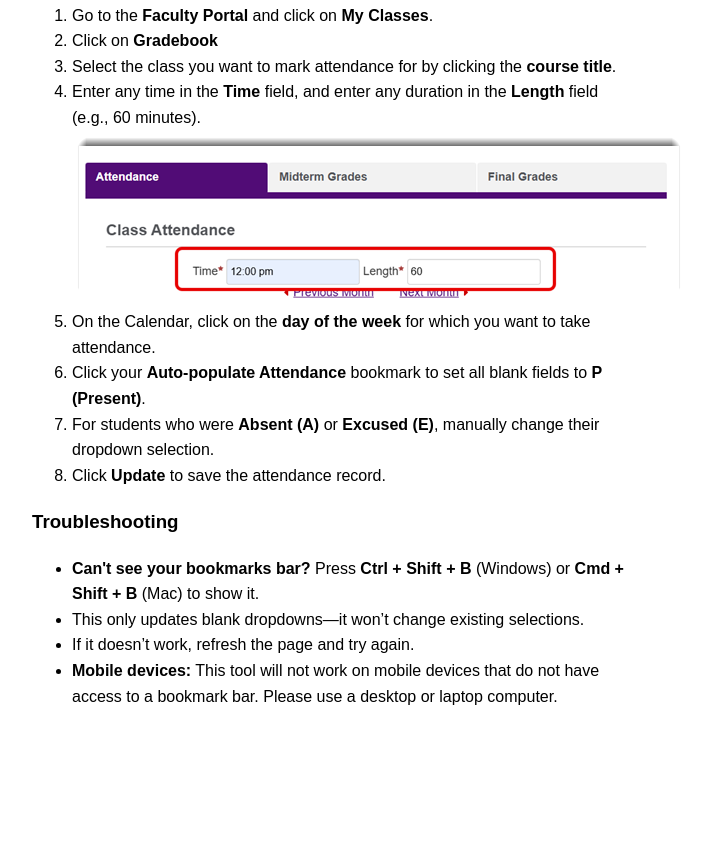
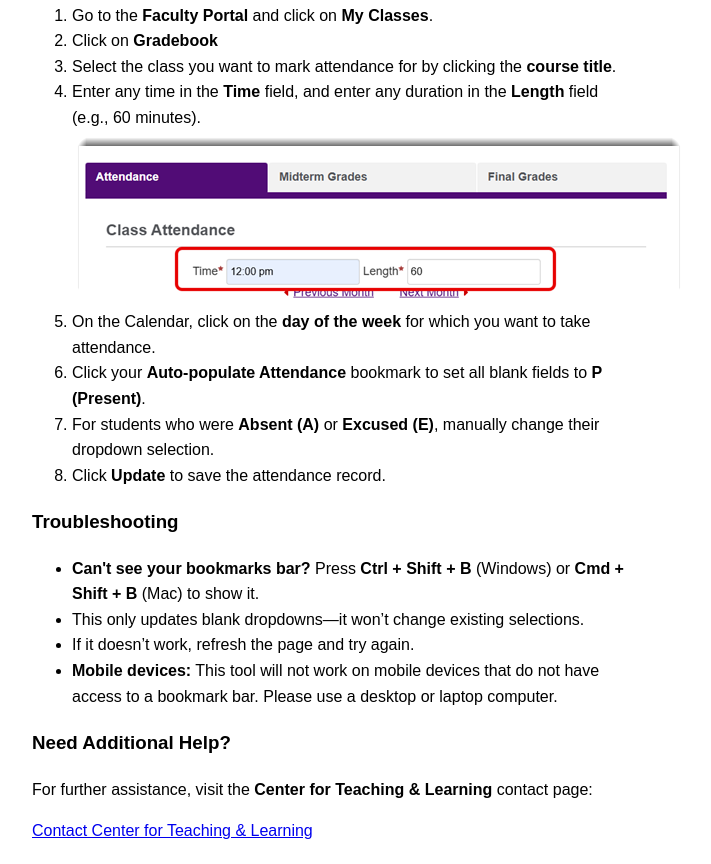
Before and after one commit to eacjason/attendance-tool, a plain HTML site: page index.html in a window 1280 px wide. Shown: the part 774-1638 px from the top of the page, without its empty margins (308-1019 px from the left). Before the commit the page ends 1503 px from the top, so only its background shows below. Drawn offline with Linux system fonts and the light colour scheme.

Commit message:
Update index.html

```diff
--- a/index.html
+++ b/index.html
@@ -82,5 +82,11 @@
         <li><strong>Mobile devices:</strong> This tool will not work on mobile devices that do not have access to a bookmark bar. Please use a desktop or laptop computer.</li>
     </ul>
 
+    <h3>Need Additional Help?</h3>
+    <p>For further assistance, visit the <strong>Center for Teaching & Learning</strong> contact page:</p>
+    <p><a href="https://eac1.sharepoint.com/sites/CenterForTeachingandLearning/SitePages/Get-Help.aspx" target="_blank">
+        Contact Center for Teaching & Learning
+    </a></p>
+
 </body>
 </html>
```
